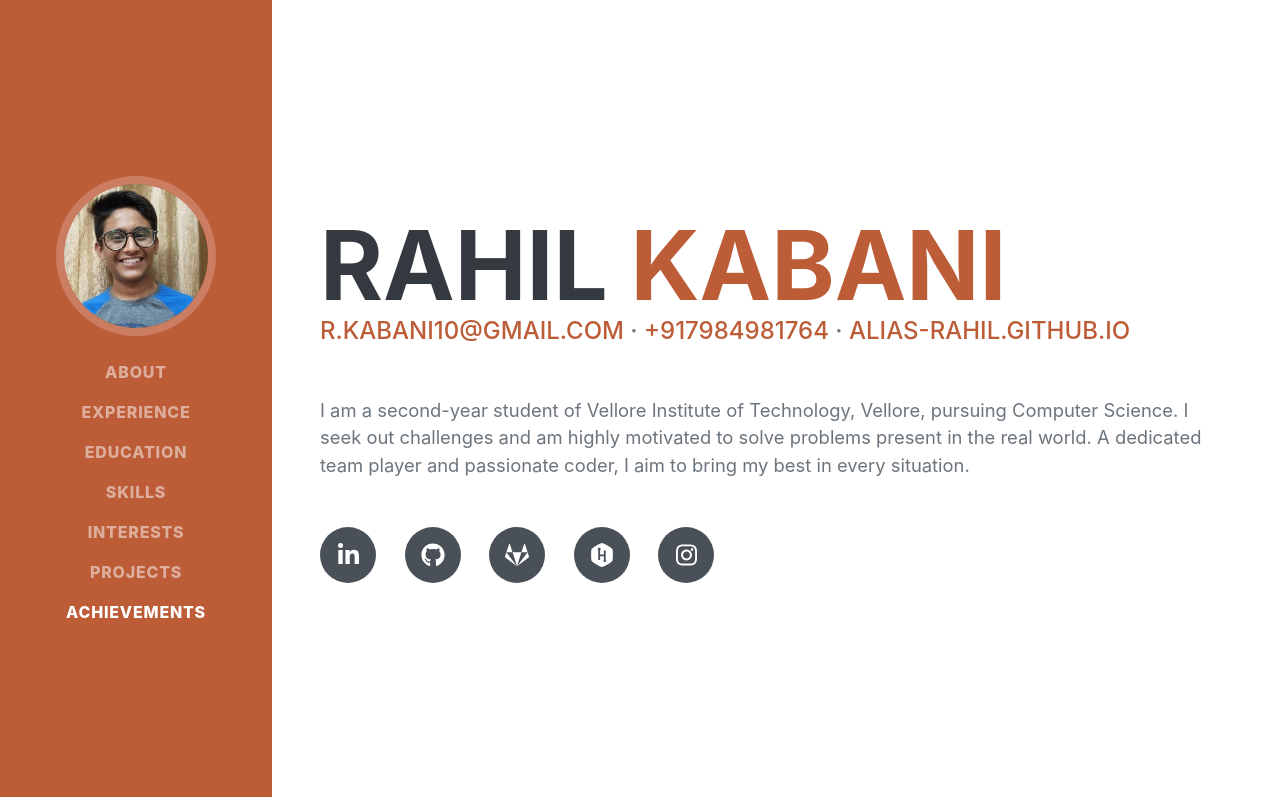
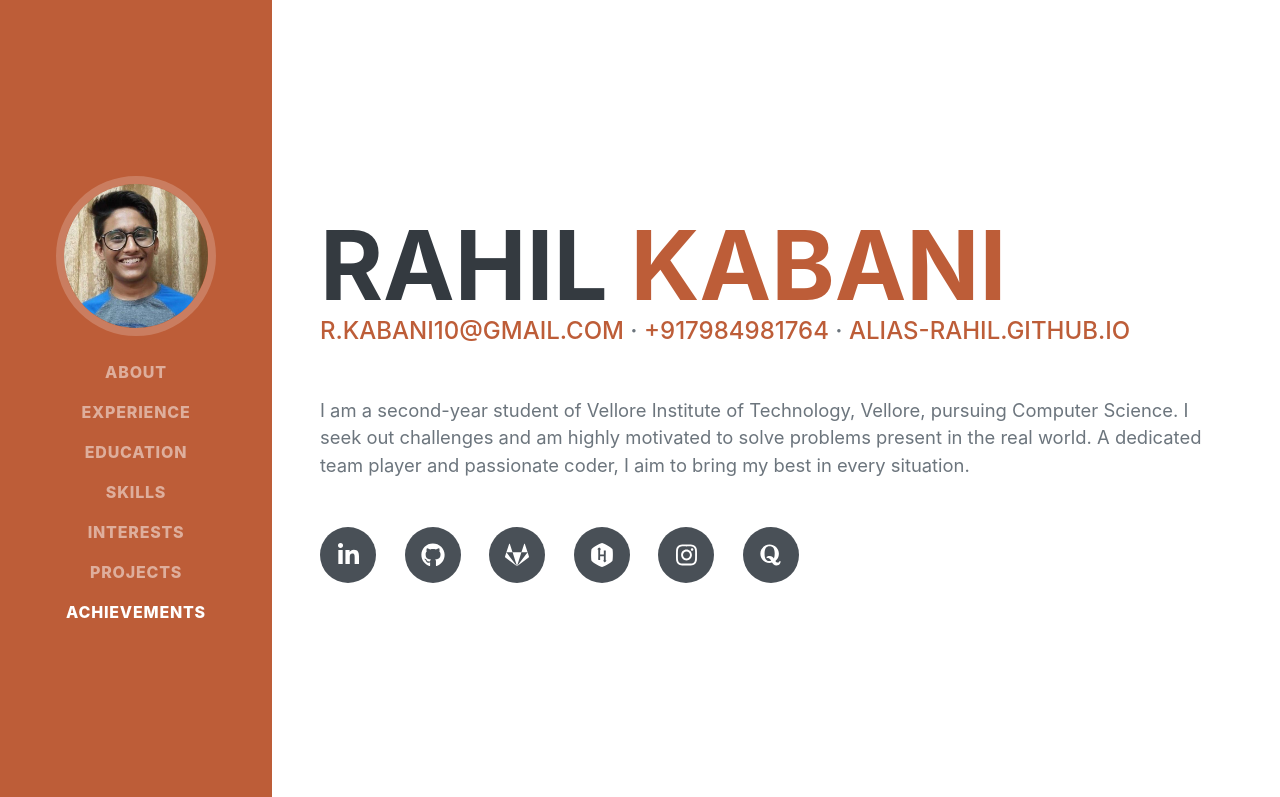
Before and after one commit to alias-rahil/alias-rahil.github.io, a plain HTML site: page index.html in a window 1280 px wide. Shown: the top 797 px of the page. Drawn offline with nearby package versions, Linux system fonts and the light colour scheme; a web font is replaced by a local one.

Commit message:
Add quora

```diff
--- a/index.html
+++ b/index.html
@@ -54,6 +54,7 @@
                   <a class="social-icon" href="https://gitlab.com/alias-rahil/"><i class="fab fa-gitlab"></i></a>
                   <a class="social-icon" href="https://www.hackerrank.com/rahil_kabani_4"><i class="fab fa-hackerrank"></i></a>
                   <a class="social-icon" href="https://www.instagram.com/rahil_kabani/"><i class="fab fa-instagram"></i></a>
+                  <a class="social-icon" href="https://www.quora.com/profile/Rahil-Kabani-7/"><i class="fab fa-quora"></i></a>
                </div>
             </div>
          </section>
```
